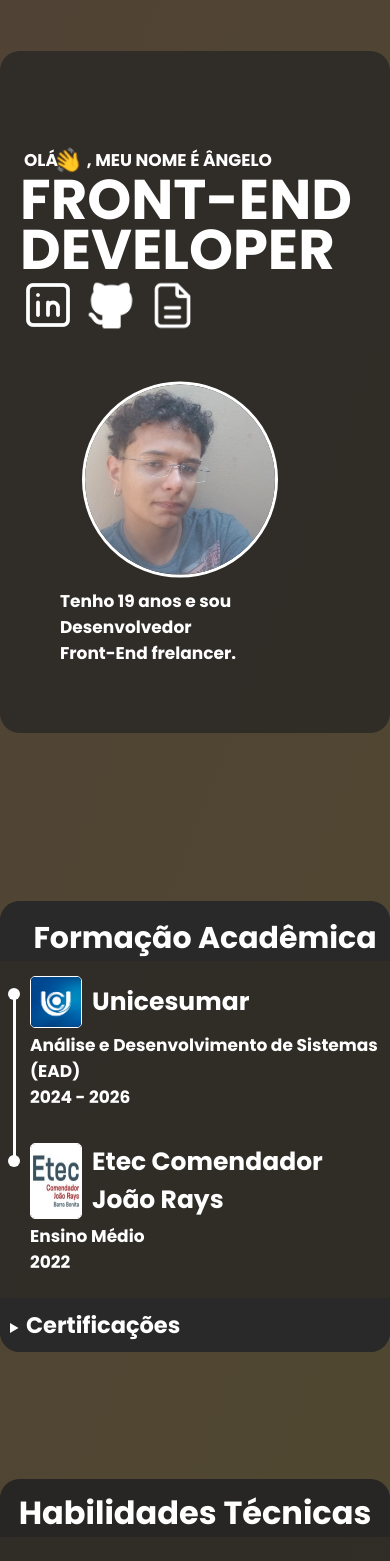
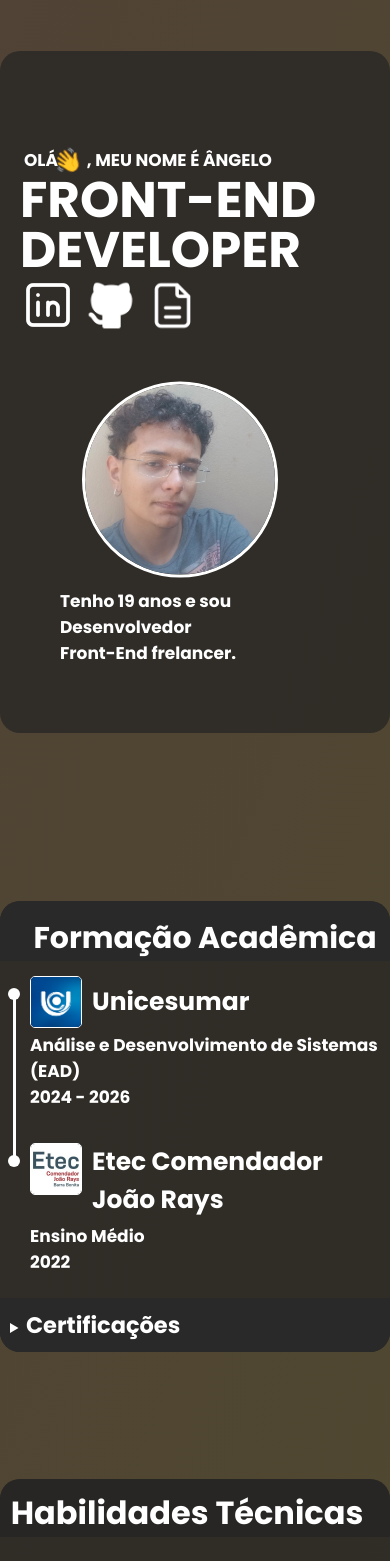
Before and after one commit to Anjeroo/Portfolio_Angelo, a React (Vite) app: page / in a window 390 px wide. Shown: the top 1561 px of the page. Built offline with nearby package versions, Linux system fonts and the light colour scheme; the HTML template or start-up script is replaced by a standard one.

Commit message:
Organizando o projeto, e arrumando os erros

```diff
--- a/src/components/Cabecalho/cabecalho.css
+++ b/src/components/Cabecalho/cabecalho.css
@@ -44,9 +44,9 @@
     line-height: 100px;
 
     @media(max-width: 1100px) {
-        font-size: 56px;
+        font-size: 50px;
         line-height: 50px;
-        width: 390px;
+        width: 300px;
         text-align: left;
         margin-left: -40px;;
 
--- a/src/components/Formation/formation.css
+++ b/src/components/Formation/formation.css
@@ -208,6 +208,7 @@ summary:hover {
 
 .schoolImg {
     width: 50px;
+    height: 50px;
     border: solid 1px white;
     border-radius: 5px;
     user-select: none;
--- a/src/components/Projects/projects.css
+++ b/src/components/Projects/projects.css
@@ -4,7 +4,8 @@
     cursor: pointer;
     border-radius: 20px;
     @media (max-width: 1100px) {
-        width: 370px;
+        width: 350px;
+
     }
 }
 
@@ -30,6 +31,7 @@
     gap: 150px;
     margin-top: 30px;
     @media (max-width:1000px) {
+        padding-left: 5px;
         flex-direction: column;
         justify-content: center;
         align-items: center;
--- a/src/components/Skills/skills.css
+++ b/src/components/Skills/skills.css
@@ -55,6 +55,7 @@
     border-radius: 20px 20px 0 0;
     text-align: center;
     padding-top: 10px;
+    white-space: normal;
 }
 
 #skillOrg {
--- a/src/components/Skills/skills.tsx
+++ b/src/components/Skills/skills.tsx
@@ -4,7 +4,7 @@ function Skills() {
   return (
     <div id="skillsDiv">
       <div id="skillTitle">
-        <h1>Habilidades Técnicas</h1>
+        <h1>Habilidades Técnicas </h1>
       </div>
       <div id="skillOrg">
         <div id="languagesDiv">
```
